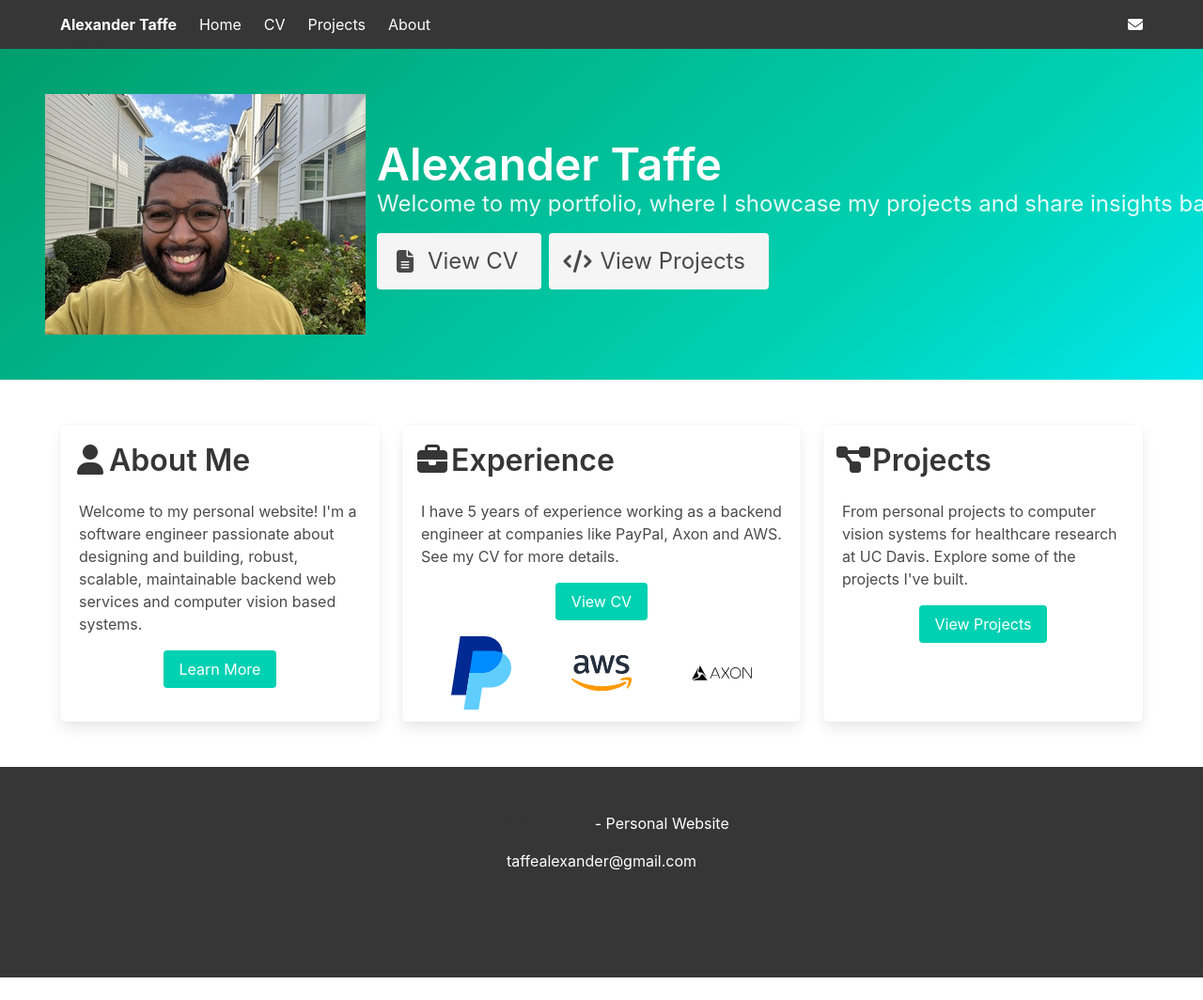
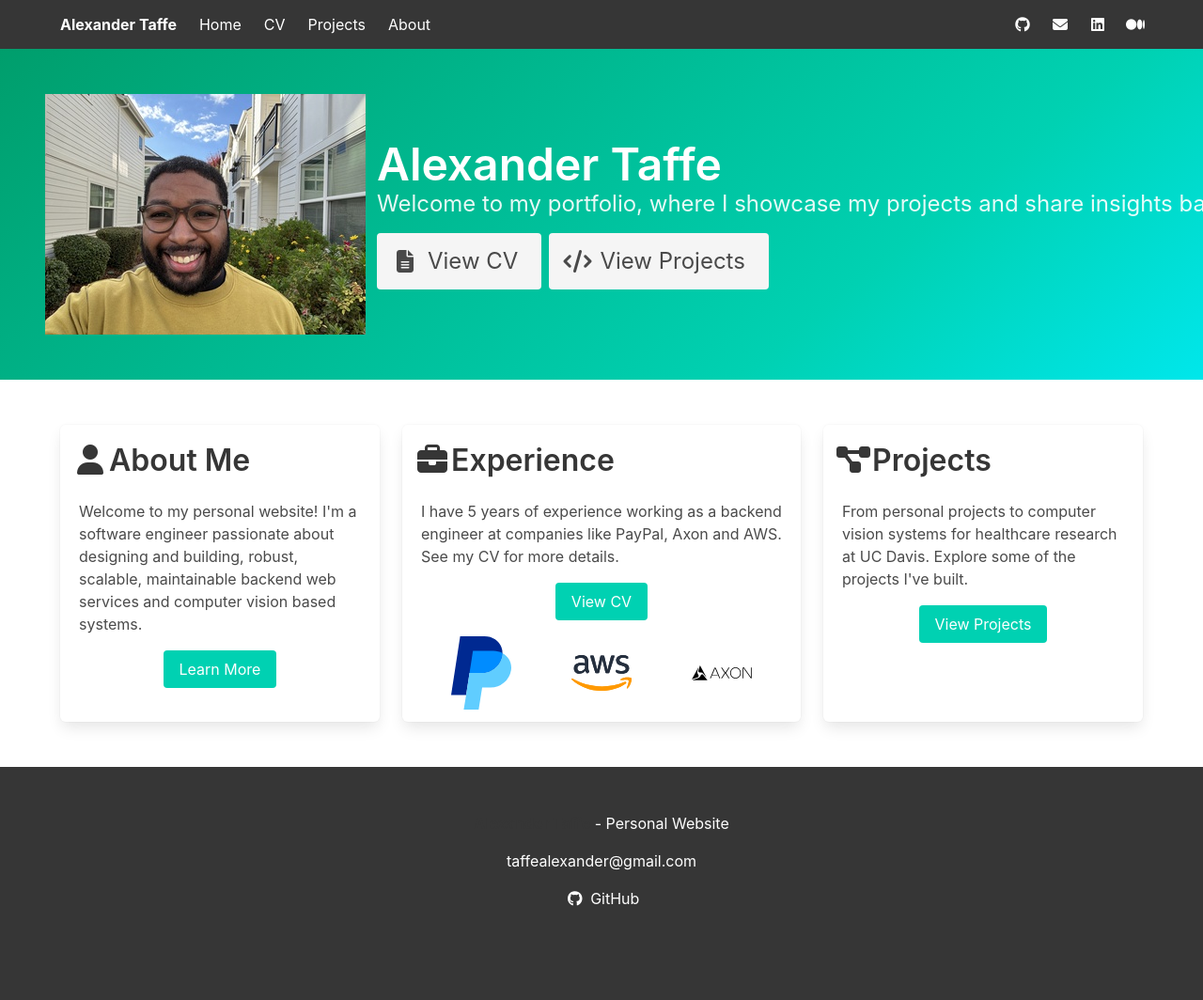
Before and after one commit to ataffe/ataffe.github.io, a Jekyll site: the page built from index.html, in a window 1280 px wide. Shown: the whole page at 94% size. Built offline with Jekyll 4.4.1, drawn with Linux system fonts in a browser that asks for light colours; nearby versions of some CDN libraries; before the commit the page ends 1040 px from its top, so only the background shows below that.

Commit message:
Added linkedin, github, and medium to navigation bar

```diff
--- a/_config.yml
+++ b/_config.yml
@@ -24,8 +24,7 @@
   Welcome to my portfolio, where I showcase my projects and share insights based on my experiences.
 baseurl: "" # the subpath of your site, e.g. /blog
 url: "" # the base hostname & protocol for your site, e.g. http://example.com
-twitter_username:
-github_username:  # Add your GitHub username here
+github_username: ataffe
 
 # Build settings
 # theme: minima  # Commented out to use custom layouts
--- a/_includes/navigation.html
+++ b/_includes/navigation.html
@@ -29,20 +29,26 @@
             </div>
 
             <div class="navbar-end">
-                {% if site.github_username %}
-                <a class="navbar-item" href="https://github.com/{{ site.github_username }}" target="_blank">
+                <a class="navbar-item" href="https://github.com/ataffe" target="_blank">
                     <span class="icon">
                         <i class="fab fa-github"></i>
                     </span>
                 </a>
-                {% endif %}
-                {% if site.email %}
-                <a class="navbar-item" href="mailto:{{ site.email }}">
+                <a class="navbar-item" href="mailto:taffealexander@gmail.com">
                     <span class="icon">
                         <i class="fas fa-envelope"></i>
                     </span>
                 </a>
-                {% endif %}
+                <a class="navbar-item" href="https://www.linkedin.com/in/alexander-taffe" target="_blank">
+                    <span class="icon">
+                        <i class="fab fa-linkedin"></i>
+                    </span>
+                </a>
+                <a class="navbar-item" href="https://medium.com/@taffealexander" target="_blank">
+                    <span class="icon">
+                        <i class="fa-brands fa-medium"></i>
+                    </span>
+                </a>
             </div>
         </div>
     </div>
--- a/_layouts/default.html
+++ b/_layouts/default.html
@@ -11,7 +11,7 @@
 
     <!-- Font Awesome for icons -->
     <!-- <link rel="stylesheet" href="https://cdnjs.cloudflare.com/ajax/libs/font-awesome/6.4.0/css/all.min.css"> -->
-     <script src="https://kit.fontawesome.com/1c421e2a08.js" crossorigin="anonymous"></script>
+    <script src="https://kit.fontawesome.com/1c421e2a08.js" crossorigin="anonymous"></script>
 
     <!-- Custom CSS -->
     <link rel="stylesheet" href="{{ '/assets/css/main.css' | relative_url }}">
```
Also changed, not shown: 6 other files.
